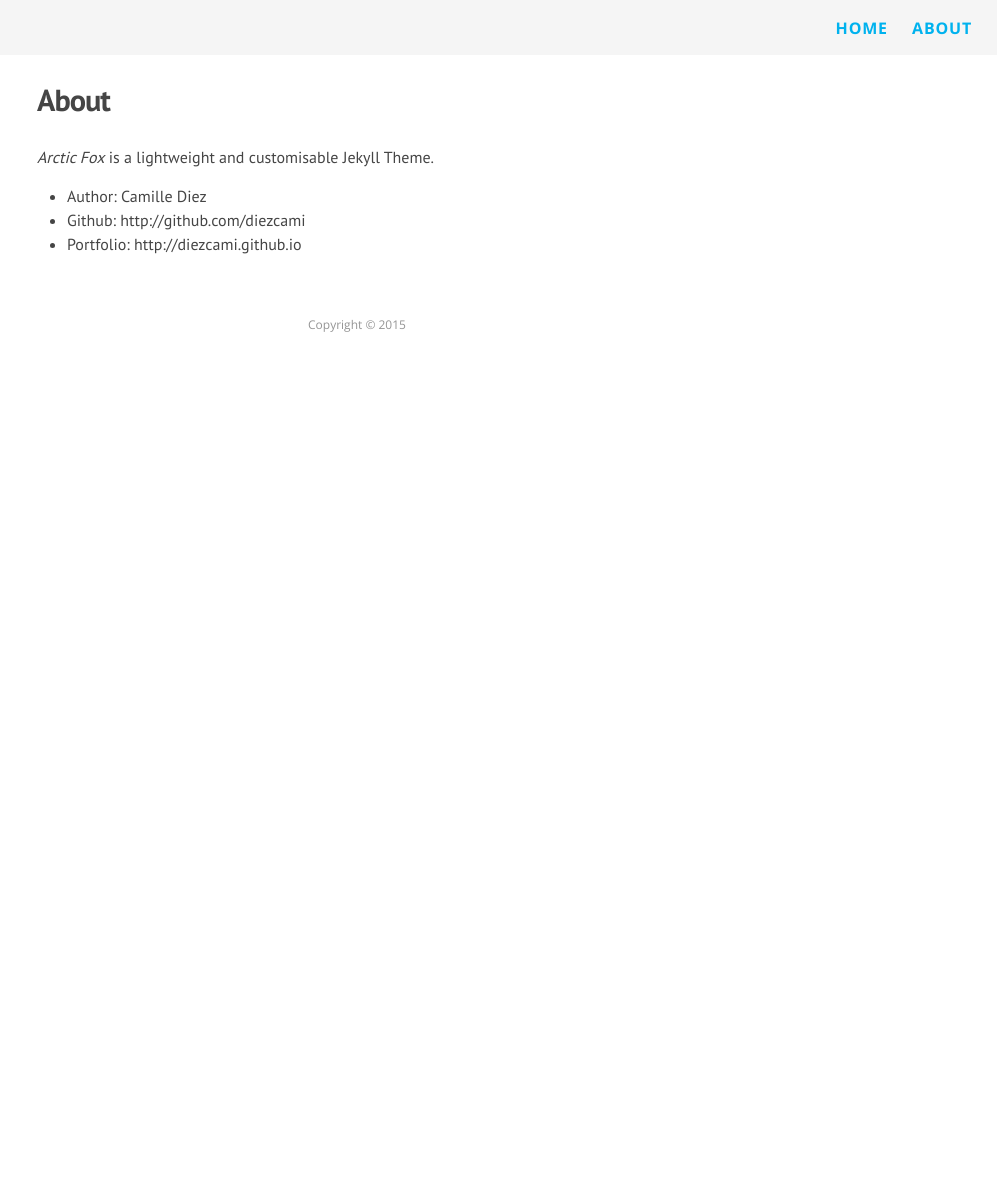
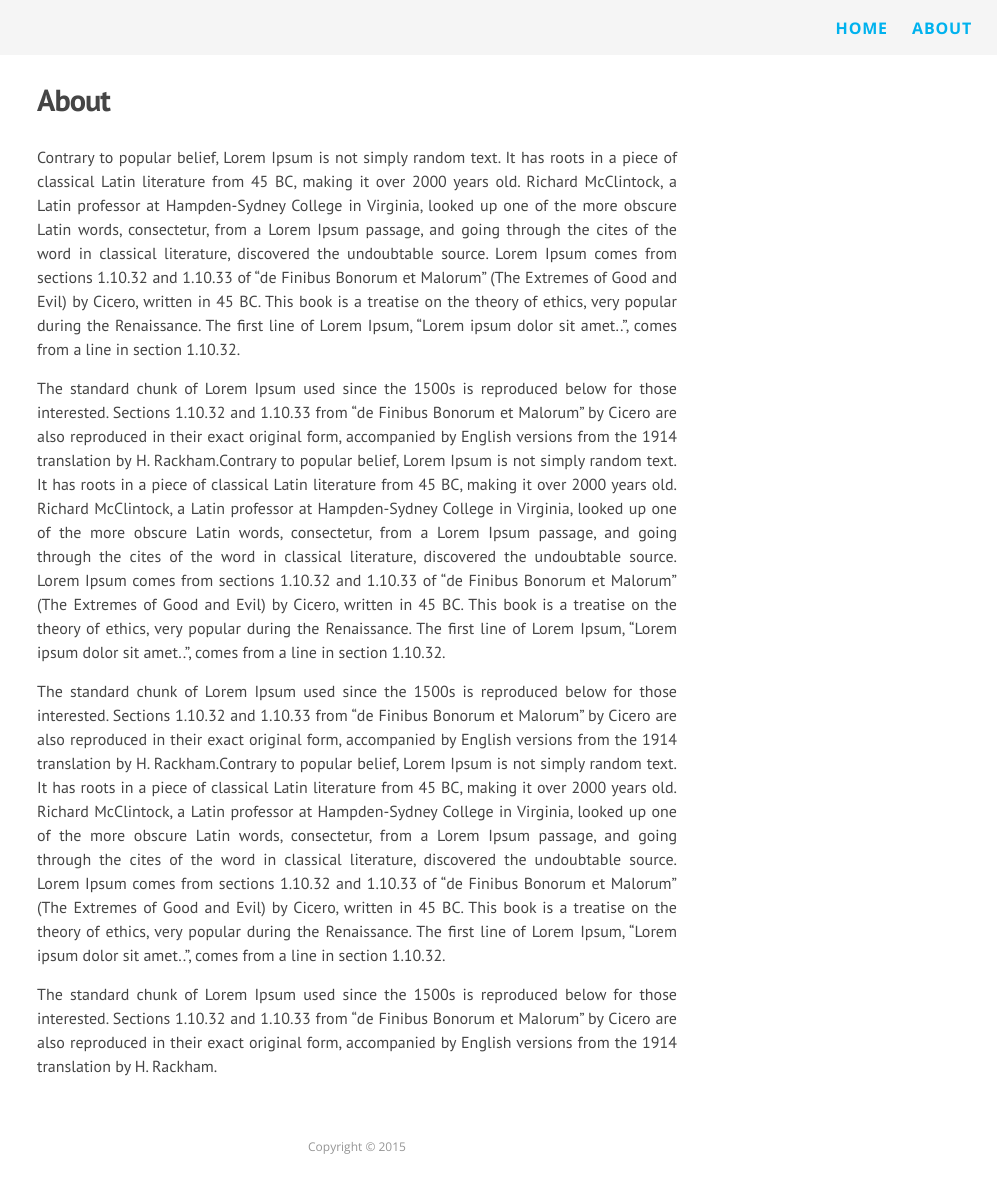
Before and after one commit to Tajtaj/spinoza, a Jekyll site: the page built from about.md, in a window 1280 px wide. Shown: the whole page, without its empty margins (283-1280 px from the left). Built offline with Jekyll 4.4.1, drawn with Linux system fonts in a browser that asks for light colours; nearby versions of some CDN libraries; Markdown is read by kramdown in place of the engine named in the settings; before the commit the page ends 900 px from its top, so only the background shows below that.

Commit message:
About page
Changes in about page.

```diff
--- a/about.md
+++ b/about.md
@@ -3,8 +3,10 @@
 title: About
 permalink: /about/
 ---
-*Arctic Fox* is a lightweight and customisable Jekyll Theme.
+Contrary to popular belief, Lorem Ipsum is not simply random text. It has roots in a piece of classical Latin literature from 45 BC, making it over 2000 years old. Richard McClintock, a Latin professor at Hampden-Sydney College in Virginia, looked up one of the more obscure Latin words, consectetur, from a Lorem Ipsum passage, and going through the cites of the word in classical literature, discovered the undoubtable source. Lorem Ipsum comes from sections 1.10.32 and 1.10.33 of "de Finibus Bonorum et Malorum" (The Extremes of Good and Evil) by Cicero, written in 45 BC. This book is a treatise on the theory of ethics, very popular during the Renaissance. The first line of Lorem Ipsum, "Lorem ipsum dolor sit amet..", comes from a line in section 1.10.32.
 
-* Author: Camille Diez
-* Github: http://github.com/diezcami
-* Portfolio: http://diezcami.github.io
+The standard chunk of Lorem Ipsum used since the 1500s is reproduced below for those interested. Sections 1.10.32 and 1.10.33 from "de Finibus Bonorum et Malorum" by Cicero are also reproduced in their exact original form, accompanied by English versions from the 1914 translation by H. Rackham.Contrary to popular belief, Lorem Ipsum is not simply random text. It has roots in a piece of classical Latin literature from 45 BC, making it over 2000 years old. Richard McClintock, a Latin professor at Hampden-Sydney College in Virginia, looked up one of the more obscure Latin words, consectetur, from a Lorem Ipsum passage, and going through the cites of the word in classical literature, discovered the undoubtable source. Lorem Ipsum comes from sections 1.10.32 and 1.10.33 of "de Finibus Bonorum et Malorum" (The Extremes of Good and Evil) by Cicero, written in 45 BC. This book is a treatise on the theory of ethics, very popular during the Renaissance. The first line of Lorem Ipsum, "Lorem ipsum dolor sit amet..", comes from a line in section 1.10.32.
+
+The standard chunk of Lorem Ipsum used since the 1500s is reproduced below for those interested. Sections 1.10.32 and 1.10.33 from "de Finibus Bonorum et Malorum" by Cicero are also reproduced in their exact original form, accompanied by English versions from the 1914 translation by H. Rackham.Contrary to popular belief, Lorem Ipsum is not simply random text. It has roots in a piece of classical Latin literature from 45 BC, making it over 2000 years old. Richard McClintock, a Latin professor at Hampden-Sydney College in Virginia, looked up one of the more obscure Latin words, consectetur, from a Lorem Ipsum passage, and going through the cites of the word in classical literature, discovered the undoubtable source. Lorem Ipsum comes from sections 1.10.32 and 1.10.33 of "de Finibus Bonorum et Malorum" (The Extremes of Good and Evil) by Cicero, written in 45 BC. This book is a treatise on the theory of ethics, very popular during the Renaissance. The first line of Lorem Ipsum, "Lorem ipsum dolor sit amet..", comes from a line in section 1.10.32.
+
+The standard chunk of Lorem Ipsum used since the 1500s is reproduced below for those interested. Sections 1.10.32 and 1.10.33 from "de Finibus Bonorum et Malorum" by Cicero are also reproduced in their exact original form, accompanied by English versions from the 1914 translation by H. Rackham.
```
